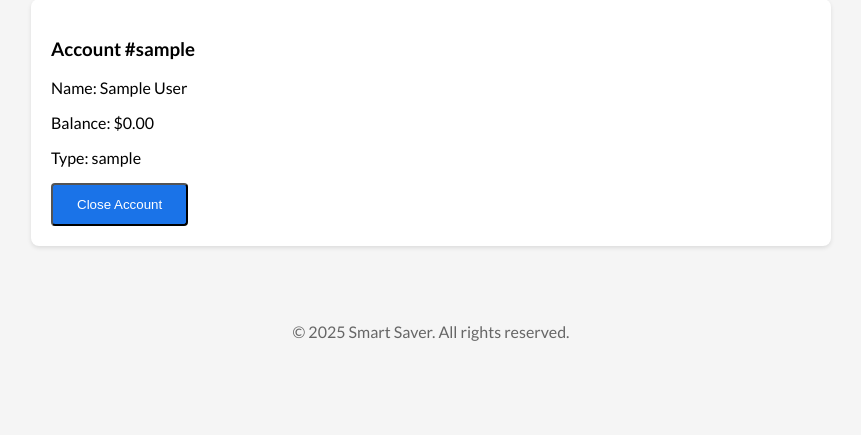
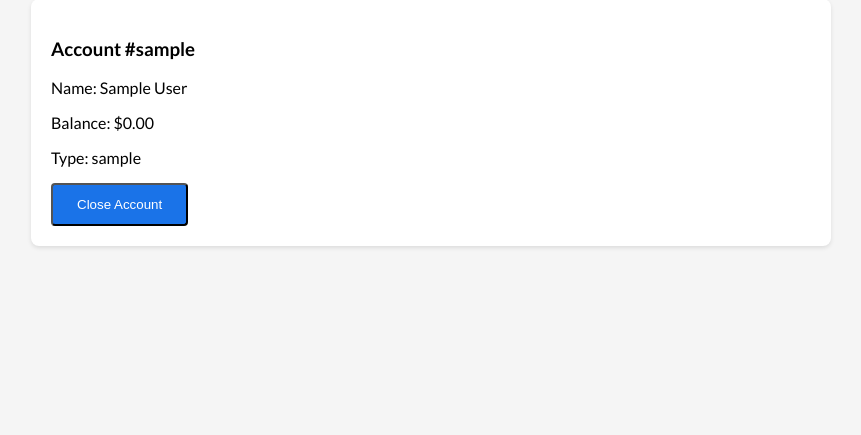
Before and after one commit to NoahN08/Elite102Project, a Flask app: page /admin/accounts in a window 1280 px wide. Shown: the part 139-574 px from the top of the page, without its empty margins (209-1070 px from the left). Run offline with Flask 3, Linux system fonts and the light colour scheme; the visitor is signed in with stand-in values (Sample User, id 1); data comes from the database, SQL or seed files in the repository.

Commit message:
Update base.html

```diff
--- a/templates/base.html
+++ b/templates/base.html
@@ -34,7 +34,6 @@
     </main>
 
     <footer>
-        <p>&copy; 2025 Smart Saver. All rights reserved.</p>
     </footer>
 
     <script src="{{ url_for('static', filename='script.js') }}?v=1.1"></script>
```
